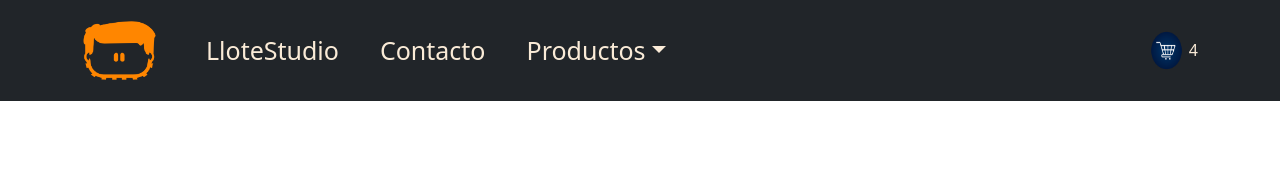
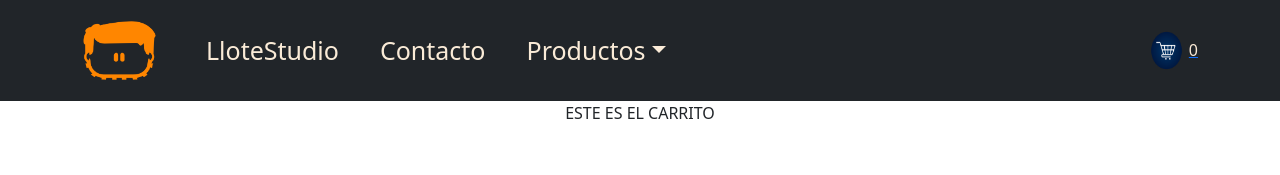
Before and after one commit to fonigorostiaga/llotestore, a React (Create React App) app: page /carrito in a window 1280 px wide. Shown: the top 175 px of the page. Built offline with nearby package versions, Linux system fonts and the light colour scheme.

Commit message:
sincronizo carrito

```diff
--- a/src/App.js
+++ b/src/App.js
@@ -5,20 +5,31 @@ import { ItemDetailContainer } from './components/itemDetailContainer/ItemDetail
 import {BrowserRouter, Routes, Route}from 'react-router-dom'
 import { Contacto } from './components/contacto/Contacto';
 import ItemCount from './components/itemCount/ItemCount';
+import {useState} from 'react'
+import { Carrito } from './components/cartwidget/Carrito';
 function App() {
+  const [cantidadItems,setCantidadItems]=useState(0)
+  const[totalCantidad, setTotalCantidad]=useState(0)
+  const agregarAlCarrito=(counter)=>{
+    console.log('cantidad items en detail: '+counter)
+    setCantidadItems(counter)
+
+}
+
   return (
   <BrowserRouter>
   <div className="App">
 
-  <NavBar/>
+  <NavBar cantidadItems={cantidadItems}/>
     <Routes>
 
       <Route path='/' element={<ItemContainer/>}/>
+      <Route path='/carrito' element={<Carrito/>}/>
       <Route path='/productos' element={<ItemContainer/>}/>
       <Route path='/contacto' element={<Contacto/>}/>
       <Route path='/productos/:tipoProducto' element={<ItemContainer/>}/>
       <Route path='/productos/s tickers' element={<ItemContainer/>}/>
-      <Route path='/productos/item/:itemProducto'element={<ItemDetailContainer/>}/>
+      <Route path='/productos/item/:itemProducto'element={<ItemDetailContainer agregarAlCarrito={agregarAlCarrito}/>}/>
 
 
 
--- a/src/components/ItemDetail/ItemDetail.js
+++ b/src/components/ItemDetail/ItemDetail.js
@@ -1,12 +1,10 @@
 import {React} from 'react'
 import ItemCount from '../itemCount/ItemCount'
 import '../../styles.css'
+import { useState } from 'react'
 
-export const ItemDetail = ({producto}) => {
-  const agregarAlCarrito=(counter)=>{
-    alert("Agregaste "+counter+ " productos")
+export const ItemDetail = ({producto, agregarAlCarrito}) => {
 
-}
   return (
     <div className='contenedorDetail'>
       <h1>Detalle del producto</h1>
@@ -24,6 +22,7 @@ export const ItemDetail = ({producto}) => {
       </div>
 
 
+
     </div>
   )
 }
--- a/src/components/NavBar/NavBar.js
+++ b/src/components/NavBar/NavBar.js
@@ -4,10 +4,10 @@ import Navbar from 'react-bootstrap/Navbar';
 import NavDropdown from 'react-bootstrap/NavDropdown';
 import '../../styles.css'
 import icono from '../../assets/icono.png'
-import Carrito from '../cartwidget/cartwidget'
 import {Outlet, Link} from 'react-router-dom'
+import { CarritoWidget } from '../cartwidget/CarritoWidget';
 
-function BasicExample() {
+function BasicExample({cantidadItems}) {
   return (
     <Navbar bg="dark" expand="lg">
       <Container>
@@ -31,7 +31,7 @@ function BasicExample() {
 
 
           </Nav>
-          <Carrito></Carrito>
+            <CarritoWidget cantidadItems={cantidadItems}/>
         </Navbar.Collapse>
       </Container>
     </Navbar>
--- /dev/null
+++ b/src/components/cartwidget/Carrito.js
@@ -0,0 +1,7 @@
+import React from 'react'
+
+export const Carrito = () => {
+  return (
+    <div>ESTE ES EL CARRITO</div>
+  )
+}
--- /dev/null
+++ b/src/components/cartwidget/CarritoWidget.js
@@ -0,0 +1,15 @@
+import React from 'react'
+import { Link } from 'react-router-dom'
+import imgCarrito from '../../assets/carrito.png'
+
+export const CarritoWidget = ({cantidadItems}) => {
+
+    return(
+        <Link to='/carrito'>
+        <div className="contenedorCarrito">
+            <img className="imgCarrito"src={imgCarrito} alt="imgCarrito"/>
+            <p className='parrafoCarrito'>{cantidadItems}</p>
+        </div>
+        </Link>
+        )
+}
--- a/src/components/cartwidget/cartwidget.js
+++ /dev/null
@@ -1,10 +0,0 @@
-import imgCarrito from '../../assets/carrito.png'
-
-function carrito(){
-    return(
-    <div className="contenedorCarrito">
-        <img className="imgCarrito"src={imgCarrito} alt="imgCarrito"/>
-        <p className='parrafoCarrito'>4</p>
-    </div>)
-}
-export default carrito
--- a/src/components/itemCount/ItemCount.js
+++ b/src/components/itemCount/ItemCount.js
@@ -18,6 +18,7 @@ function ItemCount({initial,stock, onAdd} ) {
         }else{
         setCounter(counter-1)}
     }
+
   return (
     <div className='contenedor'>
 
@@ -27,7 +28,7 @@ function ItemCount({initial,stock, onAdd} ) {
 
             <button className="botonCounter" onClick={restar}>-</button>
         </div>
-        <button className="botonAdd"onClick={()=>(onAdd(counter))}>Agregar</button>
+        <button className="botonAdd"onClick={()=>onAdd(counter)}>Agregar</button>
     </div>
   )
 }
--- a/src/components/itemDetailContainer/ItemDetailContainer.js
+++ b/src/components/itemDetailContainer/ItemDetailContainer.js
@@ -5,9 +5,10 @@ import { useParams } from 'react-router-dom'
 
 
 
-export const ItemDetailContainer = () => {
+export const ItemDetailContainer = ({agregarAlCarrito}) => {
     const {itemProducto}=useParams()
     const [productoState, setProductoState]=useState({})
+
   console.log('itemproducto',itemProducto)
 
 
@@ -29,7 +30,7 @@ export const ItemDetailContainer = () => {
 
   return (
     <div>
-    <ItemDetail producto={productoState}/>
+    <ItemDetail agregarAlCarrito={agregarAlCarrito} producto={productoState}/>
     </div>
   )
 }
```
